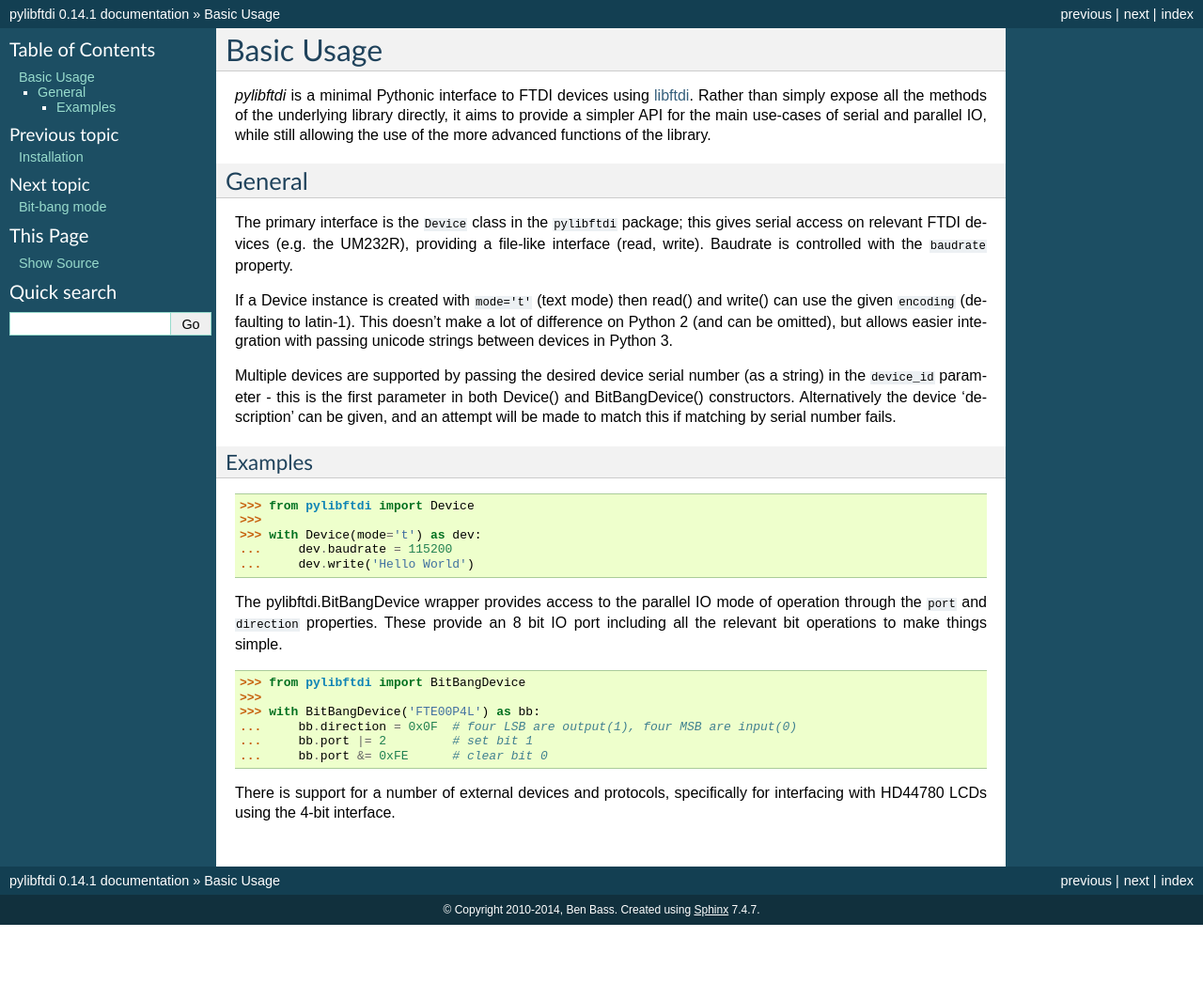
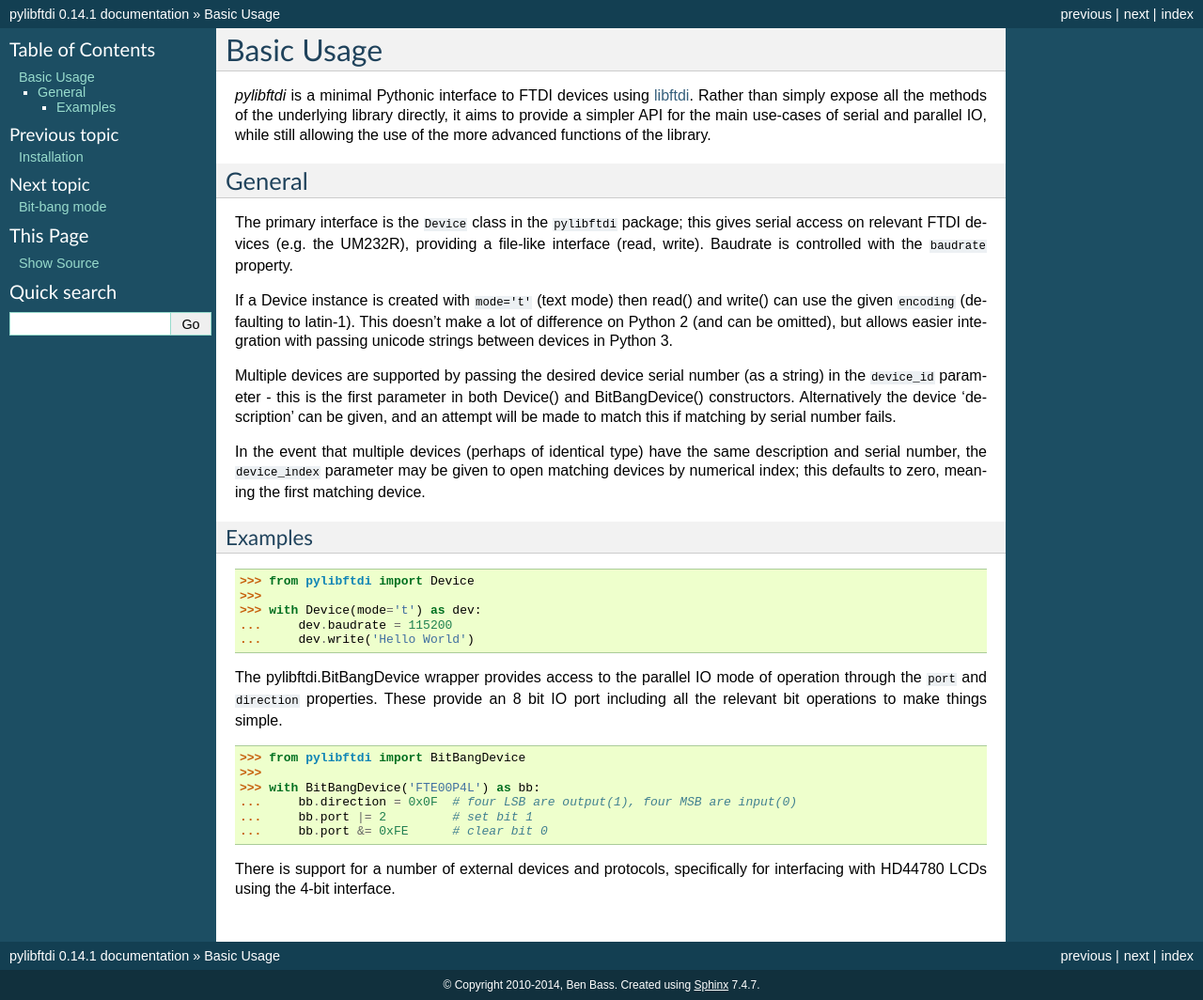
Before and after one commit to codedstructure/pylibftdi.old, a Sphinx documentation site: the page built from docs/basic_usage.rst, in a window 1280 px wide. Shown: the whole page at 94% size. Built offline with Sphinx 7.4.7, drawn with Linux system fonts in a browser that asks for light colours; before the commit the page ends 984 px from its top, so only the background shows below that.

Commit message:
update docs for device_index

```diff
--- a/docs/basic_usage.rst
+++ b/docs/basic_usage.rst
@@ -27,6 +27,11 @@
 can be given, and an attempt will be made to match this if matching by serial
 number fails.
 
+In the event that multiple devices (perhaps of identical type) have the same
+description and serial number, the ``device_index`` parameter may be given to
+open matching devices by numerical index; this defaults to zero, meaning the
+first matching device.
+
 Examples
 ~~~~~~~~
 
```
